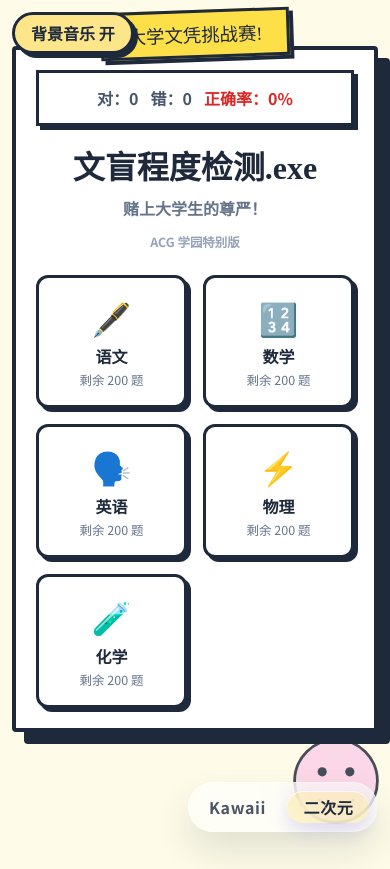
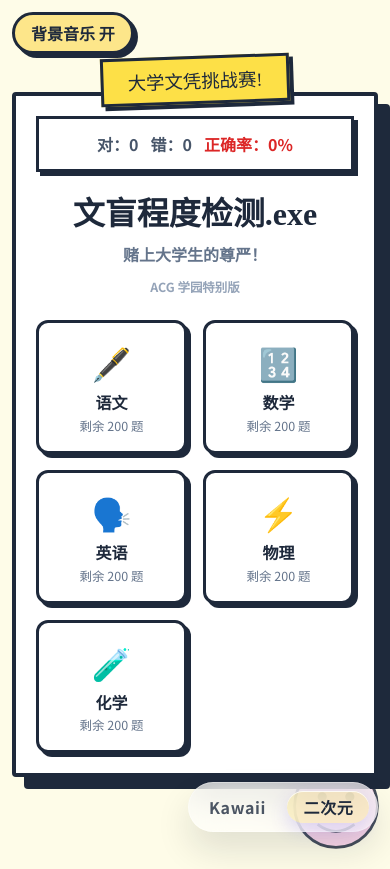
Before and after one commit to lanxiuyun/dxwm, a React (Vite) app: page / in a window 390 px wide. Before the commit the page ends 844 px from the top, so only its background shows below. Built offline with nearby package versions, Linux system fonts and the light colour scheme; a web font is replaced by a local one.

Commit message:
优化高度

```diff
--- a/src/styles.css
+++ b/src/styles.css
@@ -217,11 +217,13 @@ button {
   width: min(100%, 1280px);
   margin: 0 auto;
   display: grid;
-  place-items: center;
-  padding: 28px clamp(20px, 4vw, 48px) 120px;
+  grid-template-rows: minmax(72px, 1fr) auto minmax(120px, 1fr);
+  justify-items: center;
+  padding: 0 clamp(20px, 4vw, 48px);
 }
 
 .screen {
+  grid-row: 2;
   width: 100%;
   max-width: 480px;
 }
@@ -2235,6 +2237,15 @@ button {
 }
 
 @media (max-width: 768px) {
+  .app-shell {
+    overflow-x: hidden;
+    overflow-y: visible;
+  }
+
+  .app {
+    grid-template-rows: minmax(88px, 1fr) auto minmax(104px, 1fr);
+  }
+
   [data-theme='anime'] {
     --anime-result-card-min-width: 100%;
     --anime-content-safe-x: 14px;
@@ -2371,7 +2382,8 @@ button {
 
   .app {
     width: 100%;
-    padding: 18px 12px 84px;
+    grid-template-rows: minmax(84px, 1fr) auto minmax(92px, 1fr);
+    padding: 0 12px;
   }
 
   .floating-theme-capsule {
```
